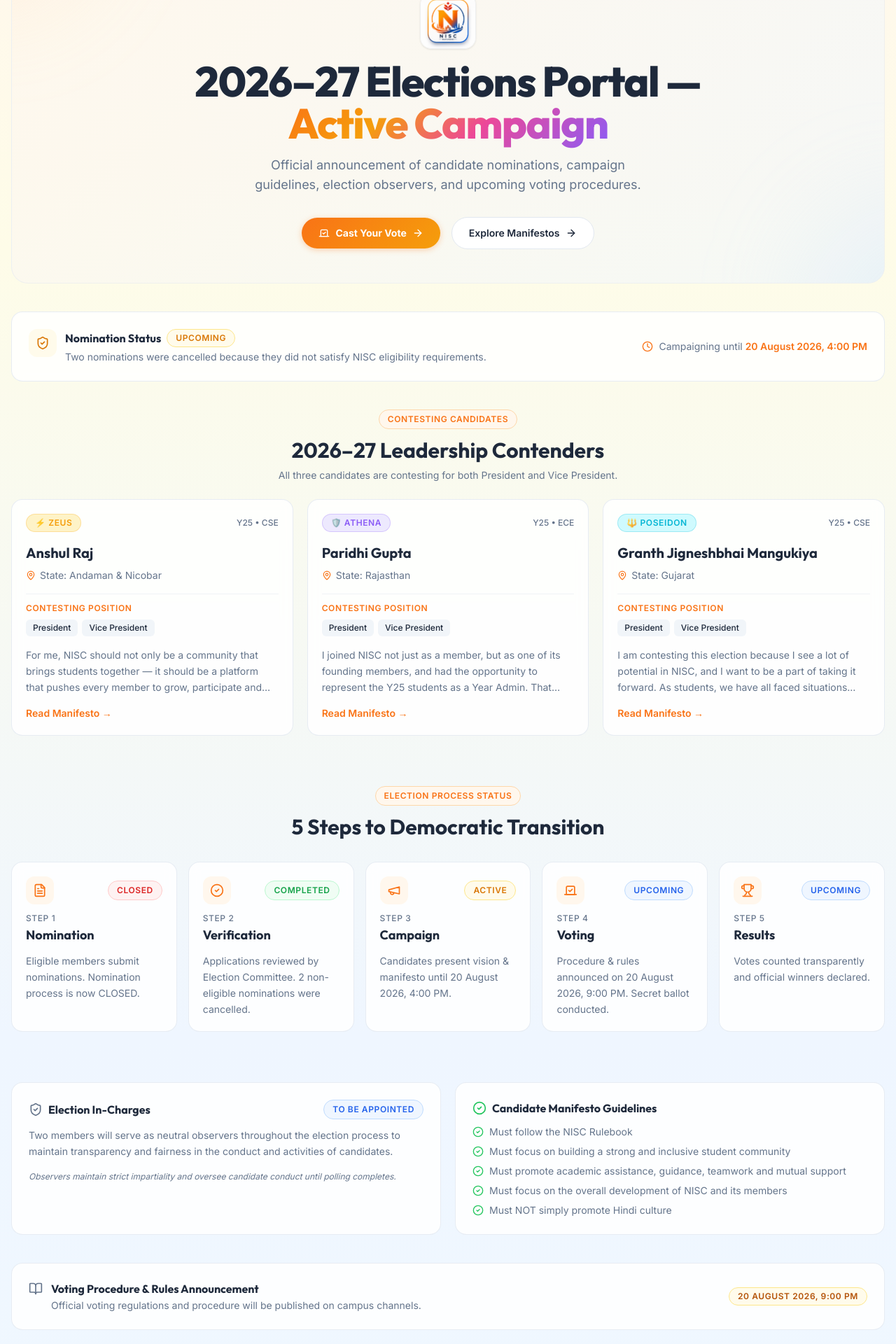
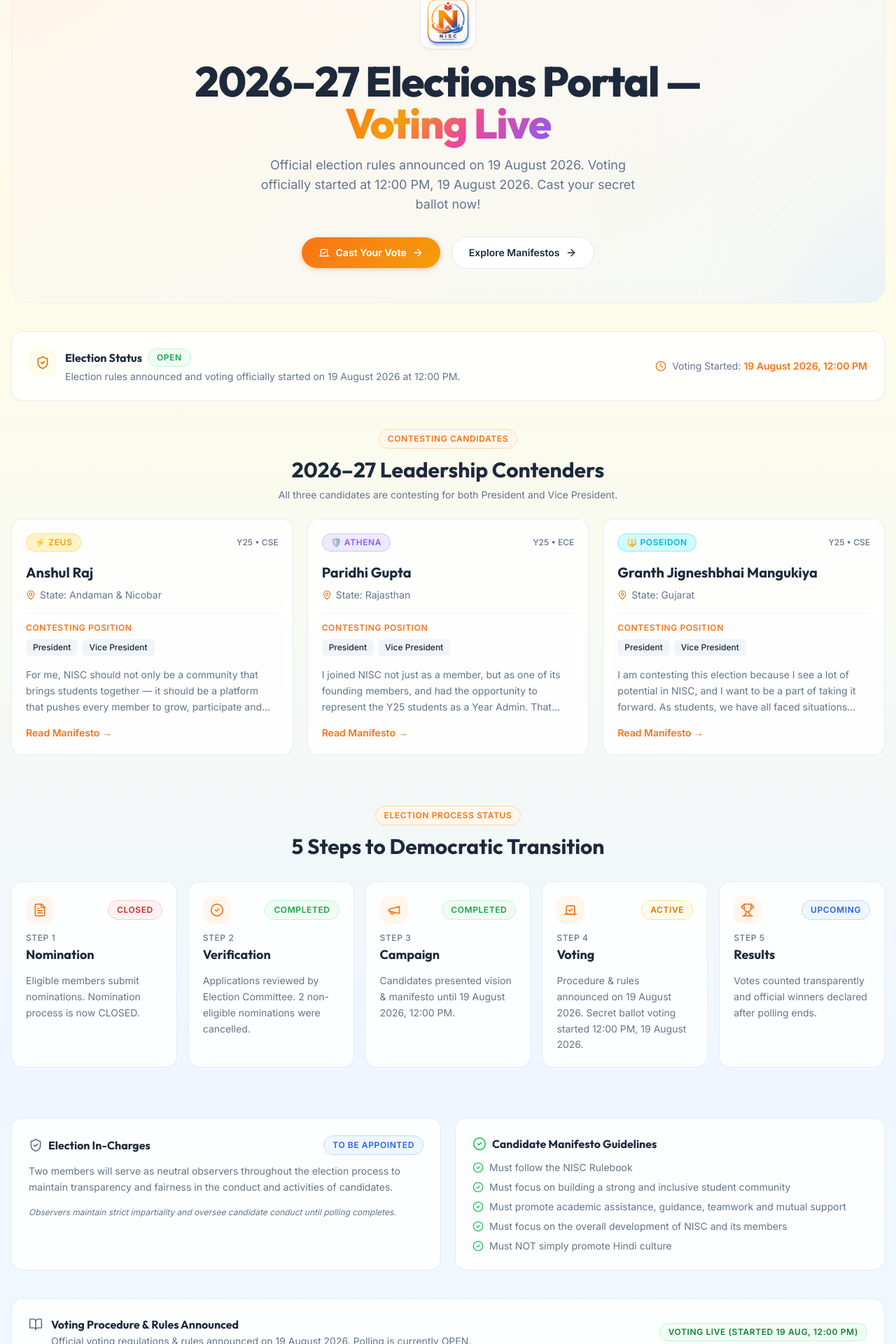
Before and after one commit to mohiuddin7286/nisc-election, a Next.js app: page / in a window 1280 px wide. Shown: the part 200-2120 px from the top of the page at 70% size. Built offline with nearby package versions, Linux system fonts and the light colour scheme.

Commit message:
Update election rules date to 19 Aug and set voting status to OPEN

```diff
--- a/app/page.tsx
+++ b/app/page.tsx
@@ -42,11 +42,11 @@
           {/* Title */}
           <h1 className="font-heading text-4xl md:text-5xl lg:text-6xl font-extrabold text-nisc-navy leading-tight tracking-tight mt-4">
             2026–27 Elections Portal —{" "}
-            <span className="gradient-text">Active Campaign</span>
+            <span className="gradient-text">Voting Live</span>
           </h1>
 
           <p className="text-base md:text-lg text-nisc-gray mt-4 max-w-xl mx-auto leading-relaxed">
-            Official announcement of candidate nominations, campaign guidelines, election observers, and upcoming voting procedures.
+            Official election rules announced on 19 August 2026. Voting officially started at 12:00 PM, 19 August 2026. Cast your secret ballot now!
           </p>
 
           {/* CTA Buttons */}
@@ -139,15 +139,15 @@
           <BookOpen className="w-5 h-5 text-nisc-gray shrink-0 mt-0.5" />
           <div>
             <h3 className="font-heading font-bold text-nisc-navy">
-              Voting Procedure & Rules Announcement
+              Voting Procedure & Rules Announced
             </h3>
             <p className="text-sm text-nisc-gray mt-0.5">
-              Official voting regulations and procedure will be published on campus channels.
+              Official voting regulations & rules announced on 19 August 2026. Polling is currently OPEN.
             </p>
           </div>
         </div>
-        <span className="nisc-badge bg-amber-50 text-amber-700 border border-amber-200 shrink-0 text-xs">
-          20 August 2026, 9:00 PM
+        <span className="nisc-badge bg-green-50 text-green-700 border border-green-200 shrink-0 text-xs">
+          Voting Live (Started 19 Aug, 12:00 PM)
         </span>
       </div>
 
--- a/components/election/ElectionStatus.tsx
+++ b/components/election/ElectionStatus.tsx
@@ -24,13 +24,13 @@
         </div>
         <div>
           <div className="flex items-center gap-2 mb-1">
-            <h3 className="font-heading font-bold text-nisc-navy">Nomination Status</h3>
+            <h3 className="font-heading font-bold text-nisc-navy">Election Status</h3>
             <span className={`nisc-badge ${cfg.bgColor} ${cfg.color} border text-xs`}>
               {cfg.label}
             </span>
           </div>
           <p className="text-sm text-nisc-gray">
-            Two nominations were cancelled because they did not satisfy NISC eligibility requirements.
+            Election rules announced and voting officially started on 19 August 2026 at 12:00 PM.
           </p>
         </div>
       </div>
@@ -38,8 +38,8 @@
       <div className="flex items-center gap-2 text-sm text-nisc-gray shrink-0">
         <Clock className="w-4 h-4 text-nisc-orange" />
         <span>
-          Campaigning until{" "}
-          <span className="font-semibold text-nisc-orange">20 August 2026, 4:00 PM</span>
+          Voting Started:{" "}
+          <span className="font-semibold text-nisc-orange">19 August 2026, 12:00 PM</span>
         </span>
       </div>
     </div>
--- a/components/election/ElectionTimeline.tsx
+++ b/components/election/ElectionTimeline.tsx
@@ -21,23 +21,23 @@
   {
     step: 3,
     title: "Campaign",
-    status: "ACTIVE" as const,
+    status: "COMPLETED" as const,
     icon: Megaphone,
-    description: "Candidates present vision & manifesto until 20 August 2026, 4:00 PM.",
+    description: "Candidates presented vision & manifesto until 19 August 2026, 12:00 PM.",
   },
   {
     step: 4,
     title: "Voting",
-    status: "UPCOMING" as const,
+    status: "ACTIVE" as const,
     icon: Vote,
-    description: "Procedure & rules announced on 20 August 2026, 9:00 PM. Secret ballot conducted.",
+    description: "Procedure & rules announced on 19 August 2026. Secret ballot voting started 12:00 PM, 19 August 2026.",
   },
   {
     step: 5,
     title: "Results",
     status: "UPCOMING" as const,
     icon: Trophy,
-    description: "Votes counted transparently and official winners declared.",
+    description: "Votes counted transparently and official winners declared after polling ends.",
   },
 ];
 
--- a/lib/election.ts
+++ b/lib/election.ts
@@ -27,7 +27,7 @@
 // ── Election State ──
 
 const defaultElectionState: ElectionState = {
-  status: "UPCOMING",
+  status: "OPEN",
   resultsPublished: false,
   totalVotesCast: 0,
 };
```
